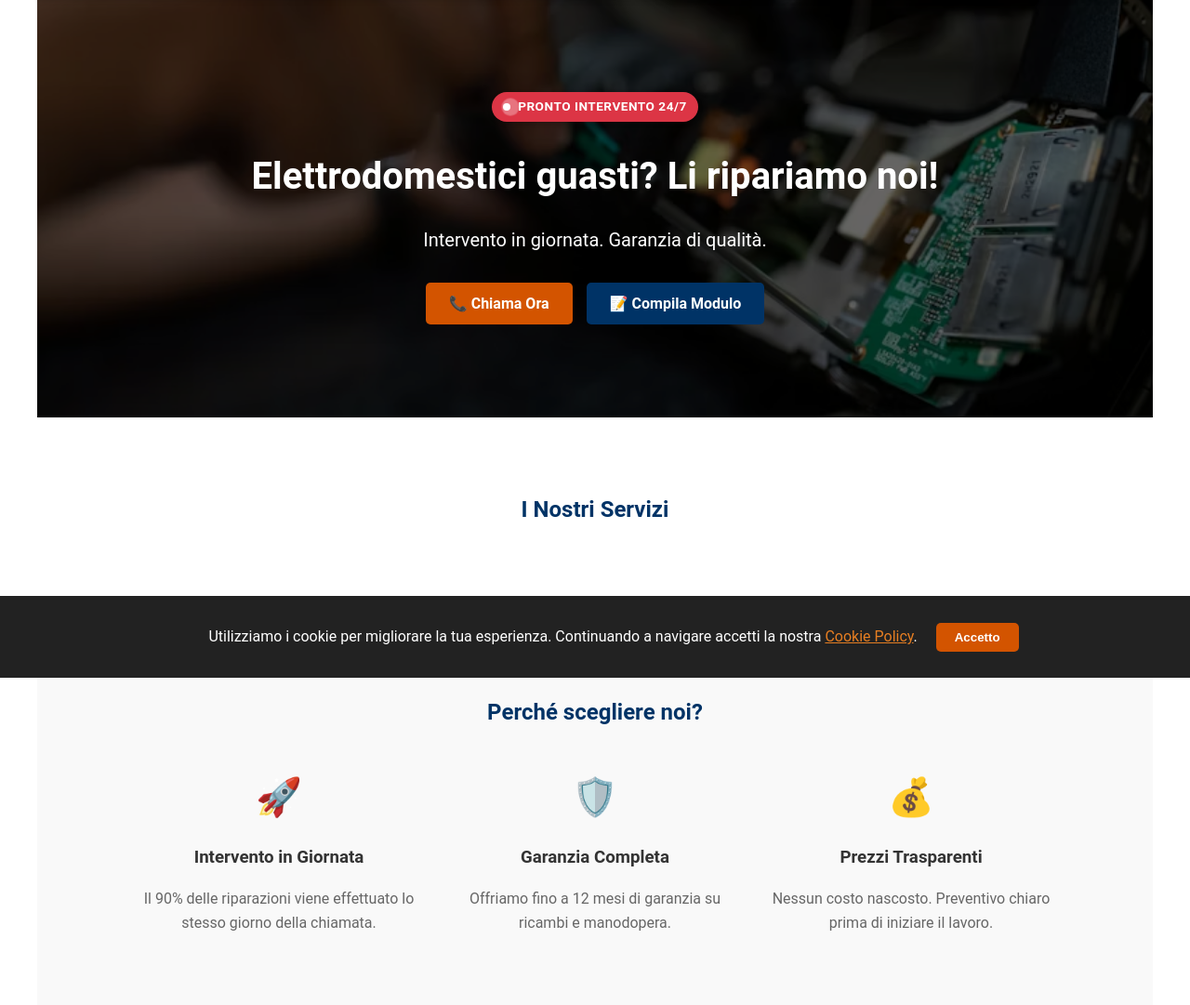
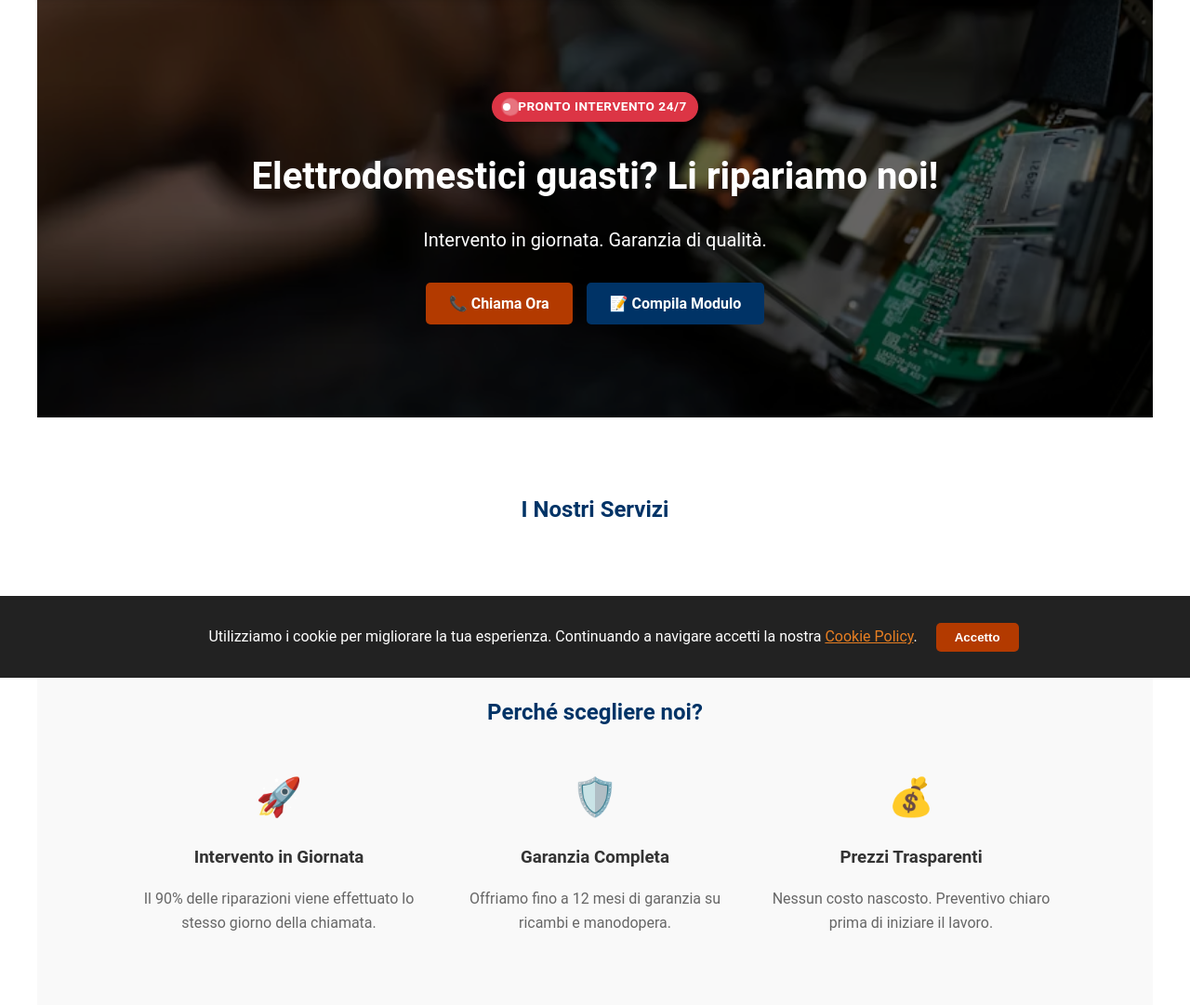
Before and after one commit to alex739291/django-repair-site, a Django app: page / in a window 1280 px wide. Shown: the part 71-1152 px from the top of the page at 93% size. Run offline with Django 5.2, Linux system fonts and the light colour scheme; data that the repository does not hold is empty.

Commit message:
Fix button contrast for Accessibility 100

```diff
--- a/pages/static/pages/style.css
+++ b/pages/static/pages/style.css
@@ -152,7 +152,7 @@ h1 {
 }
 
 .cta-button.orange {
-  background-color: #d35400;
+  background-color: #b33a00 !important;
 }
 
 .cta-button.orange:hover {
@@ -829,7 +829,7 @@ footer {
 }
 
 .cookie-btn {
-  background-color: #d35400;
+  background-color: #b33a00 !important;
   color: white;
   border: none;
   padding: 8px 20px;
--- a/pages/templates/pages/base.html
+++ b/pages/templates/pages/base.html
@@ -114,7 +114,7 @@
         /* HERO */
         .hero {
             background-image: linear-gradient(rgba(0, 0, 0, 0.6), rgba(0, 0, 0, 0.6)),
-                url("{% static 'pages/images/hero-bg.avif' %}");
+            url("{% static 'pages/images/hero-bg.avif' %}");
             background-size: cover;
             background-position: center;
             color: white;
@@ -157,7 +157,7 @@
         }
 
         .cta-button.orange {
-            background-color: #d35400;
+            background-color: #b33a00 !important;
         }
 
         .cta-button.orange:hover {
@@ -243,7 +243,7 @@
 
             .hero {
                 background-image: linear-gradient(rgba(0, 0, 0, 0.6), rgba(0, 0, 0, 0.6)),
-                    url("{% static 'pages/images/hero-bg.avif' %}");
+                url("{% static 'pages/images/hero-bg.avif' %}");
             }
 
             .main-nav {
@@ -336,6 +336,51 @@
     </noscript>
 
 </head>
+<script type="application/ld+json">
+{
+  "@context": "https://schema.org",
+  "@type": "LocalBusiness",
+  "name": "Assistenza/24 - Assistenza Elettrodomestici Como",
+  "alternateName": "Tecnico Elettrodomestici Como",
+  "image": "https://www.tecnicoelettrodomesticicomo.it/static/pages/images/logo.png",
+  "url": "https://www.tecnicoelettrodomesticicomo.it/",
+  "telephone": "+39 331 716 7874",
+  "priceRange": "€€",
+  "address": {
+    "@type": "PostalAddress",
+    "streetAddress": "Via dei Partigiani, 24",
+    "addressLocality": "Como",
+    "postalCode": "22100",
+    "addressCountry": "IT"
+  },
+  "geo": {
+    "@type": "GeoCoordinates",
+    "latitude": 45.8038,
+    "longitude": 9.0911
+  },
+  "openingHoursSpecification": [
+    {
+      "@type": "OpeningHoursSpecification",
+      "dayOfWeek": [
+        "Monday",
+        "Tuesday",
+        "Wednesday",
+        "Thursday",
+        "Friday",
+        "Saturday",
+        "Sunday"
+      ],
+      "opens": "00:00",
+      "closes": "23:59"
+    }
+  ],
+  "areaServed": {
+    "@type": "City",
+    "name": "Como"
+  },
+  "description": "Servizio di riparazione elettrodomestici a Como e provincia attivo 24/7. Assistenza rapida per lavatrici, lavastoviglie, frigoriferi e forni di tutte le marche."
+}
+</script>
 
 <body>
     <div class="container">
@@ -362,8 +407,7 @@
                         <li><a href="#contact">Contatti</a></li>
                     </ul>
                 </nav>
-                <div class="hamburger"
-                    <span></span>
+                <div class="hamburger" <span></span>
                     <span></span>
                     <span></span>
                 </div>
```
Also changed, not shown: pages/templates/pages/index.html (+0 -46 lines).
